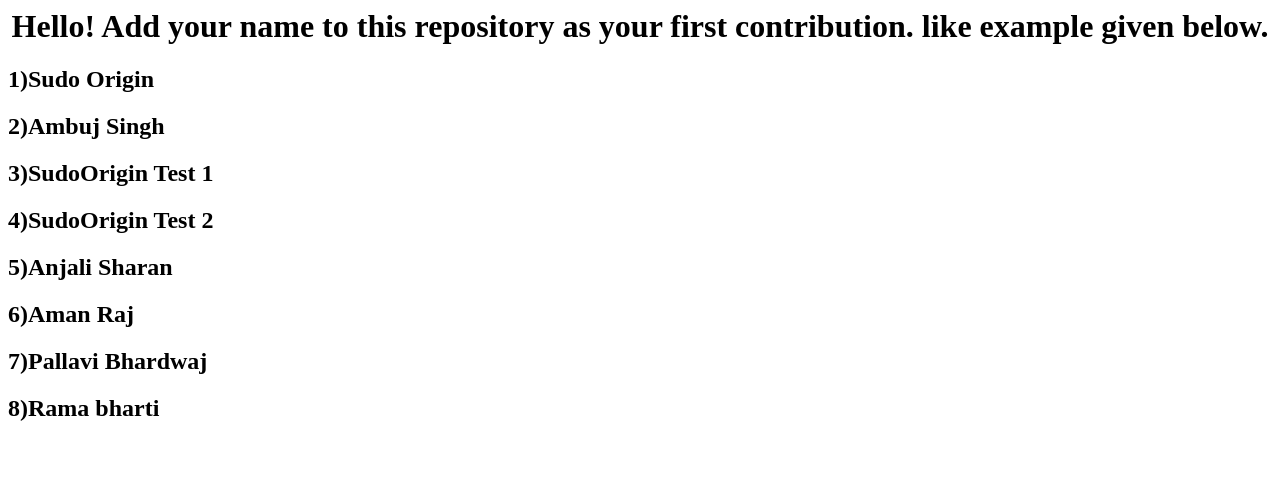
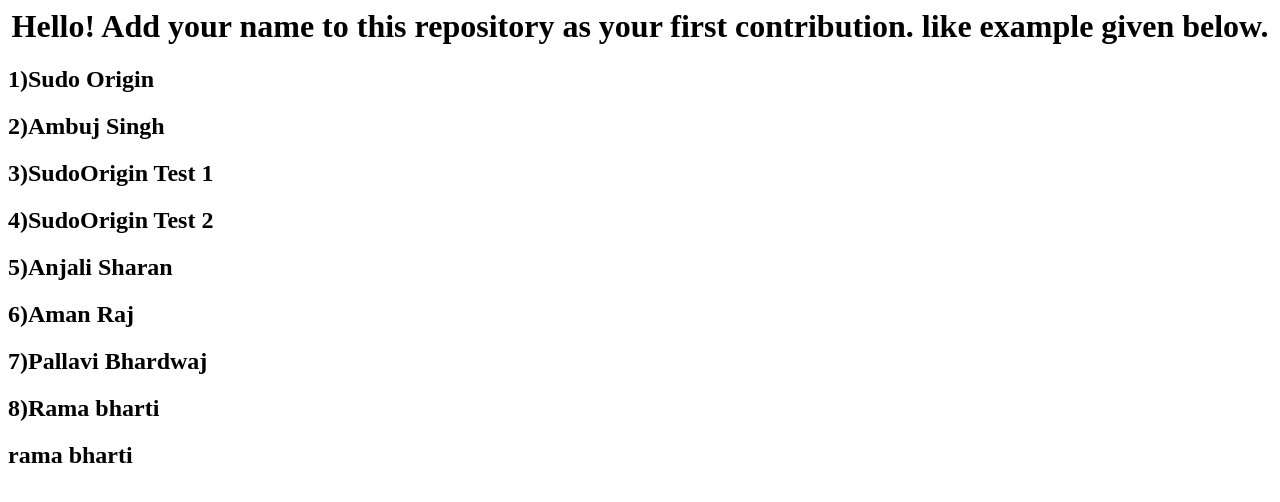
Before and after one commit to sudoorigintest/test, a plain HTML site: page index.html in a window 1280 px wide. Drawn offline with Linux system fonts and the light colour scheme.

Commit message:
Update index.html
a

```diff
--- a/index.html
+++ b/index.html
@@ -12,5 +12,6 @@
   <h2>6)Aman Raj</h2>
   <h2>7)Pallavi Bhardwaj</h2>
   <h2>8)Rama bharti</h2>
+  <h2> rama bharti</h2>
 </body>
 </html>
```
